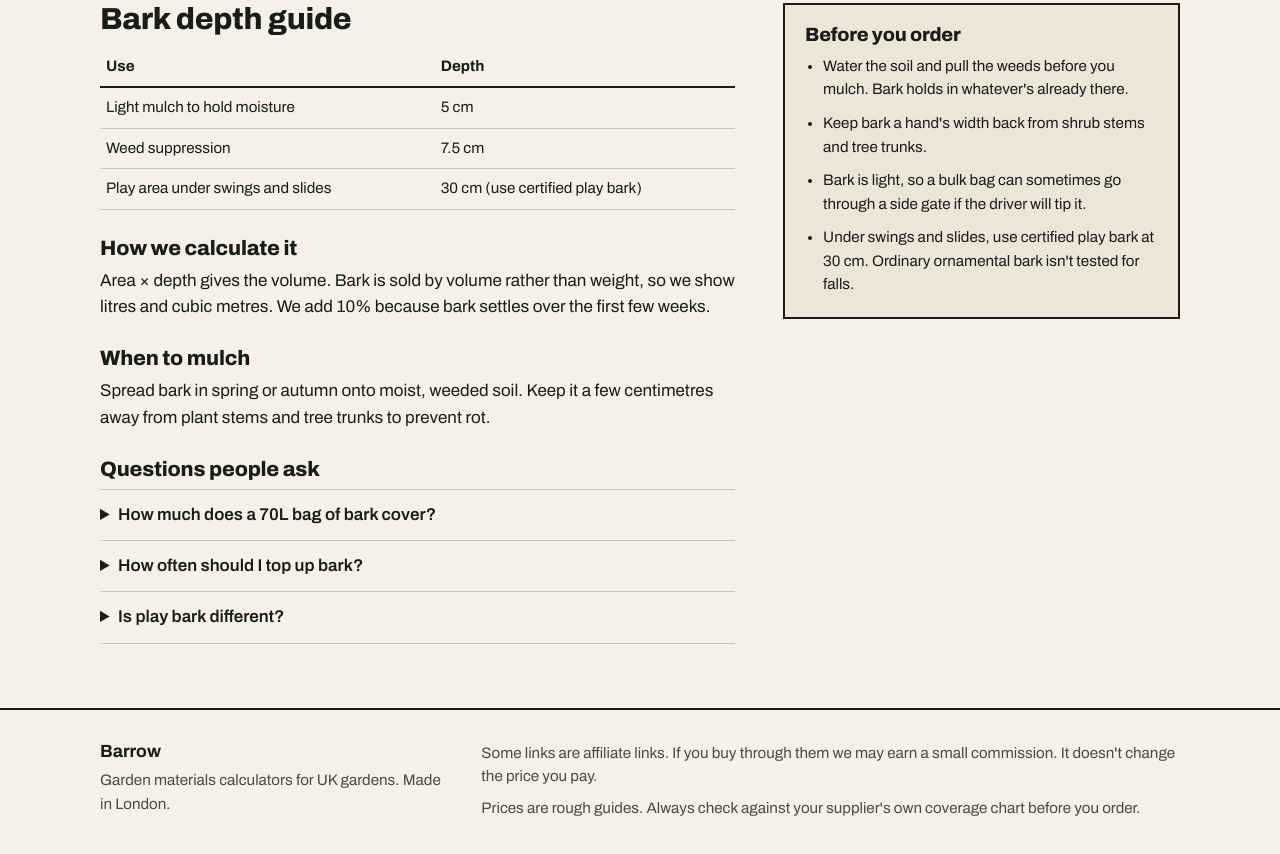
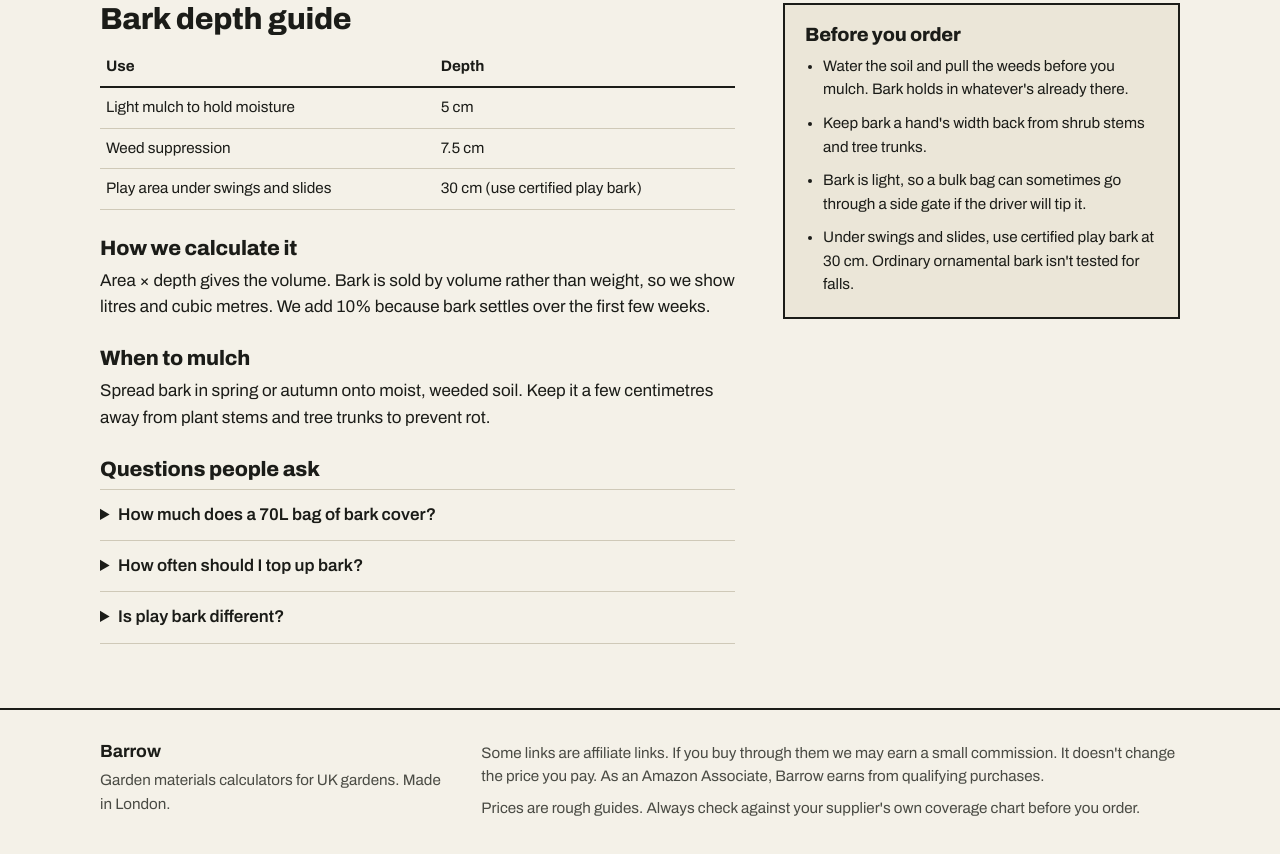
Before and after one commit to edwardharden/barrowcalculator, a plain HTML site: page bark.html in a window 1280 px wide. Shown: the part 868-1722 px from the top of the page. Drawn offline with Linux system fonts and the light colour scheme.

Commit message:
Add Amazon Associates disclosure
Co-authored-by: Perplexity <noreply@perplexity.ai>

```diff
--- a/bark.html
+++ b/bark.html
@@ -39,6 +39,6 @@
 <h3>When to mulch</h3>
 <p>Spread bark in spring or autumn onto moist, weeded soil. Keep it a few centimetres away from plant stems and tree trunks to prevent rot.</p><h3>Questions people ask</h3><details><summary>How much does a 70L bag of bark cover?</summary><p>At 5 cm deep, a 70-litre bag covers about 1.4 m².</p></details><details><summary>How often should I top up bark?</summary><p>Most bark mulch breaks down over two to three years, so top it up every year or two.</p></details><details><summary>Is play bark different?</summary><p>Yes. Play bark is tested for impact absorption and sharp splinters. Use it under play equipment.</p></details></article><aside class="tips"><h3>Before you order</h3><ul><li>Water the soil and pull the weeds before you mulch. Bark holds in whatever's already there.</li><li>Keep bark a hand's width back from shrub stems and tree trunks.</li><li>Bark is light, so a bulk bag can sometimes go through a side gate if the driver will tip it.</li><li>Under swings and slides, use certified play bark at 30 cm. Ordinary ornamental bark isn't tested for falls.</li></ul></aside></section></main><footer class="site-foot"><div class="wrap foot-row">
 <div><strong>Barrow</strong><p>Garden materials calculators for UK gardens. Made in London.</p></div>
-<div><p>Some links are affiliate links. If you buy through them we may earn a small commission. It doesn't change the price you pay.</p>
+<div><p>Some links are affiliate links. If you buy through them we may earn a small commission. It doesn't change the price you pay. As an Amazon Associate, Barrow earns from qualifying purchases.</p>
 <p>Prices are rough guides. Always check against your supplier's own coverage chart before you order.</p></div></div></footer>
 <script src="products.js"></script><script src="app.js"></script></body></html>
```
Also changed, not shown: gravel.html (+1 -1 lines), index.html (+1 -1 lines), seed.html (+1 -1 lines), topsoil.html (+1 -1 lines), turf.html (+1 -1 lines).
